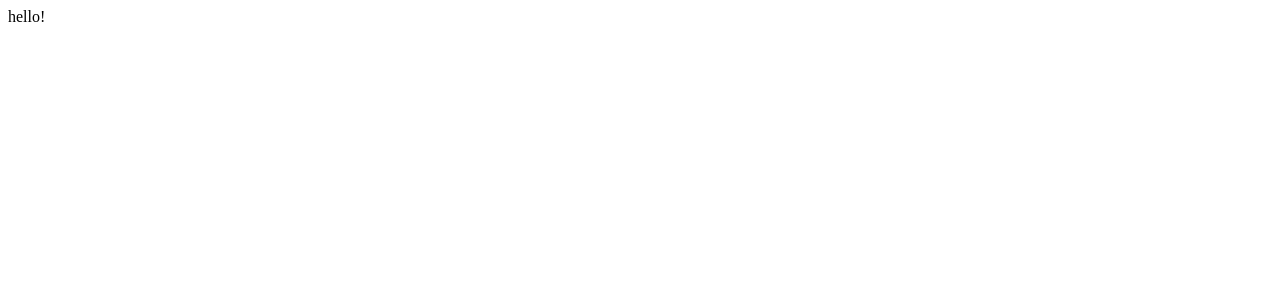
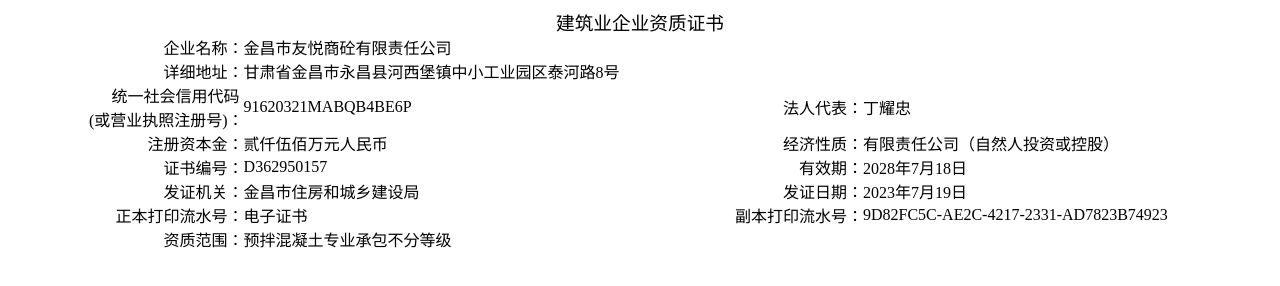
Before and after one commit to inmWang/inmWang.github.io, a plain HTML site: page index.html in a window 1280 px wide. Drawn offline with Linux system fonts and the light colour scheme.

Commit message:
Update index.html

```diff
--- a/index.html
+++ b/index.html
@@ -1 +1,96 @@
-hello!
+<!DOCTYPE html>
+<html lang="en">
+  <head>
+    <meta charset="UTF-8" />
+    <!-- <meta http-equiv="X-UA-Compatible" content="IE=edge" /> -->
+    <!-- <meta name="viewport" content="width=device-width, initial-scale=1.0" /> -->
+    <title>资质证书查询</title>
+  </head>
+  <body>
+    <div style="width: 100%" align="center">
+      <span style="font-size: 14pt; font-family: '黑体'"
+        >建筑业企业资质证书</span
+      >
+    </div>
+    <table
+      border="0"
+      cellpadding="0"
+      cellspacing="1"
+      style="
+        border-left-color: black;
+        border-bottom-color: black;
+        border-top-color: black;
+        border-collapse: collapse;
+        background-color: black;
+        text-align: left;
+        border-right-color: black;
+      "
+      width="98%"
+      align="center"
+    >
+      <tbody>
+        <tr style="background-color: white; height: 20px">
+          <td align="right" style="width: 18%; height: 20px">企业名称：</td>
+          <td colspan="3" style="height: 20px">
+            <span id="Label1">金昌市友悦商砼有限责任公司</span>
+          </td>
+        </tr>
+        <tr style="background-color: white; height: 20px">
+          <td align="right">详细地址：</td>
+          <td colspan="3">
+            <span id="Label8"
+              >甘肃省金昌市永昌县河西堡镇中小工业园区泰河路8号</span
+            >
+          </td>
+        </tr>
+        <tr style="background-color: white; height: 20px">
+          <td align="right" style="width: 15%">
+            统一社会信用代码&nbsp; <br />(或营业执照注册号)：
+          </td>
+          <td style="width: 35%">
+            <span id="Label3">91620321MABQB4BE6P</span>
+          </td>
+          <td align="right" style="width: 15%">法人代表：</td>
+          <td style="width: 35%"><span id="Label7">丁耀忠</span></td>
+        </tr>
+        <tr style="background-color: white; height: 20px">
+          <td align="right">注册资本金：</td>
+          <td>
+            <span id="Label10">贰仟伍佰</span>万元<span id="Label11">人民币</span>
+          </td>
+          <td align="right">经济性质：</td>
+          <td><span id="Label9">有限责任公司（自然人投资或控股）</span></td>
+        </tr>
+        <tr style="background-color: white; height: 20px">
+          <td align="right">证书编号：</td>
+          <td><span id="Label12">D362950157</span></td>
+          <td align="right" style="height: 20px">有效期：</td>
+          <td style="height: 20px"><span id="Label15">2028年7月18日</span></td>
+        </tr>
+
+        <tr style="background-color: white; height: 20px">
+          <td align="right" style="height: 20px">发证机关：</td>
+          <td style="height: 20px">
+            <span id="Label13">金昌市住房和城乡建设局</span>
+          </td>
+          <td align="right" style="height: 20px">发证日期：</td>
+          <td style="height: 20px"><span id="Label14">2023年7月19日</span></td>
+        </tr>
+        <tr style="background-color: white; height: 20px">
+          <td align="right" style="height: 19px">正本打印流水号：</td>
+          <td style="height: 19px"><span id="Label16">电子证书</span></td>
+          <td align="right" style="height: 19px">副本打印流水号：</td>
+          <td style="height: 19px">
+            <span id="Label18">9D82FC5C-AE2C-4217-2331-AD7823B74923</span>
+          </td>
+        </tr>
+        <tr style="background-color: white; height: 20px">
+          <td align="right">资质范围：</td>
+          <td colspan="3">
+            <span id="Label20">预拌混凝土专业承包不分等级</span>
+          </td>
+        </tr>
+      </tbody>
+    </table>
+  </body>
+</html>
```
